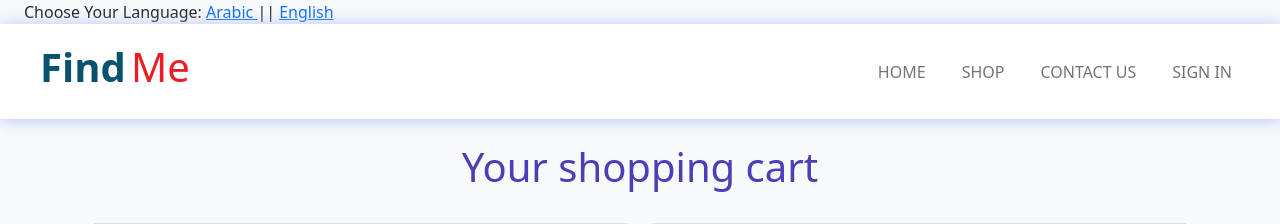
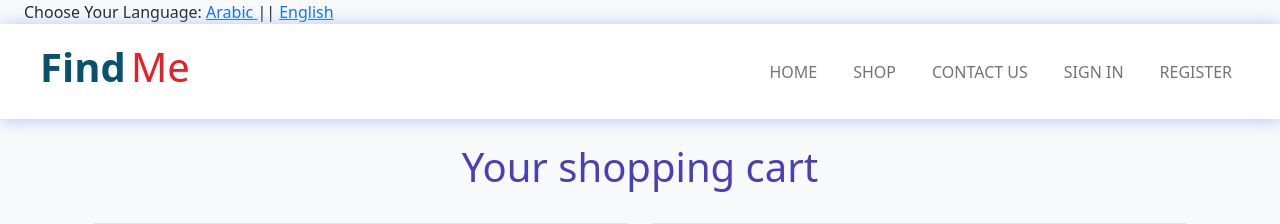
Before and after one commit to yousefmankoulah/Qr_findMyKids, a Django app: template findMe/cart/templates/cart.html in a window 1280 px wide. Shown: the top 224 px of the page. Run offline with Django 4.2, Linux system fonts and the light colour scheme; the template is opened without the code that fills it: values that come from a table or form of the project are taken from there, others are empty; data comes from the database, SQL or seed files in the repository; some libraries are stand-ins or nearby versions.

Commit message:
Update base.html

```diff
--- a/findMe/home/templates/base.html
+++ b/findMe/home/templates/base.html
@@ -138,6 +138,9 @@
               <li class="nav-item mainy">
                 <a class="nav-link" href="{% url 'login' %}">Sign In <span class="sr-only">(current)</span></a>
               </li>
+                <li class="nav-item mainy">
+                <a class="nav-link" href="{% url 'register' %}">{% trans "Register" %} <span class="sr-only">(current)</span></a>
+              </li>
             {% endif %}
           </ul>
         </div>
```
